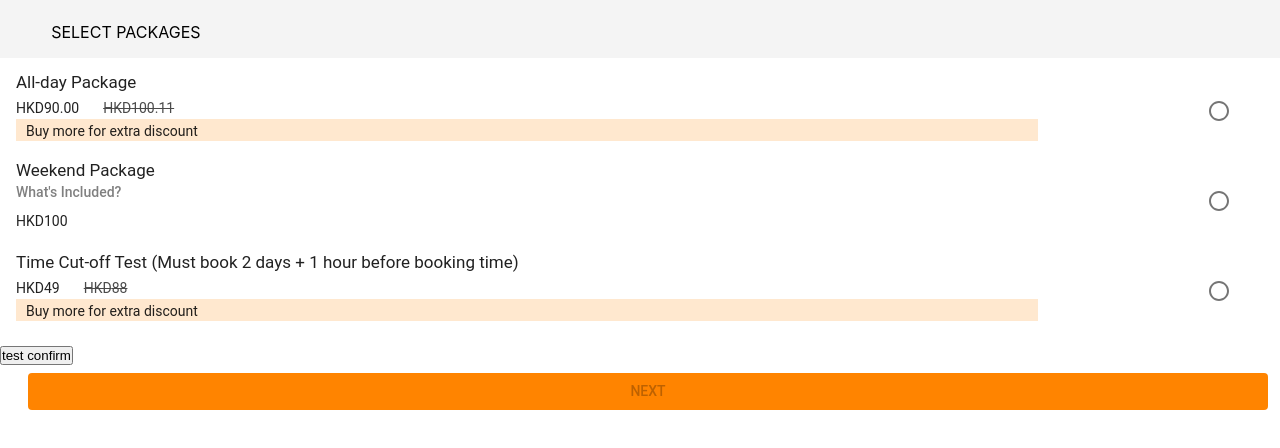
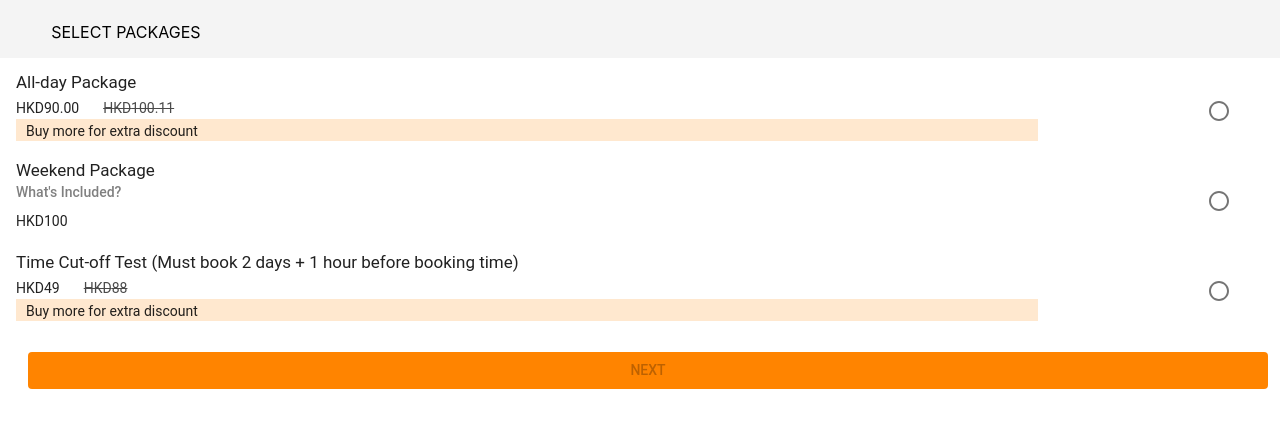
Before and after one commit to vincexiaoguangliu/purchase-flow-3.0, a React (Create React App) app in the folder mypf3.0/: page / in a window 1280 px wide. Shown: the top 448 px of the page. Built offline with nearby package versions, Linux system fonts and the light colour scheme.

Commit message:
send quantity data

```diff
--- a/mypf3.0/src/App.js
+++ b/mypf3.0/src/App.js
@@ -23,7 +23,8 @@ class App extends Component {
     super(props);
     this.state = {
       confirmInfo: {},
-      // peopleandPrice: {}
+      peopleandPriceandTitle: [], //给confirmation用 有 count price title
+      peopleandTitle: {}, //给confirmation用
       nextstate: false,
       afterFirstConfirm: false
     };
@@ -71,8 +72,7 @@ class App extends Component {
     const tmpConfirmInfo = this.state.confirmInfo
     tmpConfirmInfo[key] = value
     this.setState({
-      confirmInfo: tmpConfirmInfo,
-      isShowConfirmation: false
+      confirmInfo: tmpConfirmInfo
     })
   }
 
@@ -80,8 +80,15 @@ class App extends Component {
   peopleandPrice(pp){
     console.log(pp);
     // this.state.peopleandPrice = pp;
-    this.setState({peopleandPrice: pp, quantityContral: pp.number});
-    console.log(this.state.peopleandPrice);
+    this.setState({peopleandPrice: pp, quantityContral: pp.number},function(){
+      for(let i = 0; i<this.state.peopleandPrice.number.length; i++){
+        this.state.peopleandTitle.count = this.state.peopleandPrice.number[i];
+        this.state.peopleandTitle.price = this.state.peopleandPrice.price[i];
+        this.state.peopleandTitle.title = this.state.peopleandPrice.title[i];
+        this.state.peopleandPriceandTitle[i] = this.state.peopleandTitle;
+      }
+      console.log(this.state.peopleandPriceandTitle);
+    });
   }
 
   testConfirm = () => {
@@ -97,9 +104,7 @@ class App extends Component {
         }
       }
     }
-    this.setState({
-      isShowConfirmation: true
-    })
+
     tmpPromotionItem.ratio = tmpPromotionItem.title.slice(0, tmpPromotionItem.title.indexOf('%'))
     const tmpConfirmInfo = this.state.confirmInfo
     tmpConfirmInfo.promotionItem = tmpPromotionItem
@@ -139,6 +144,7 @@ class App extends Component {
   }
   //接收bottombutton传过来的值 用于显示userinformation questionlist promotion list
   handleNext(flag){
+    this.testConfirm();
     this.setState({
       nextstate: flag
     })
@@ -202,8 +208,7 @@ class App extends Component {
             getQuestionListAnswers={this.handleConfirmInfo}/>
         }
         {this.state.nextstate && <Promotionlist promotionList={promotionList} peopleandprice={this.state.peopleandPrice}/>}
-        <button onClick={this.testConfirm}>test confirm</button>
-        {this.state.isShowConfirmation && this.state.afterFirstConfirm && <Confirmation confirmInfo={this.state.confirmInfo}/>}
+        {this.state.afterFirstConfirm && <Confirmation confirmInfo={this.state.confirmInfo}/>}
         {/* <PaymentMethod /> */}
         <BottomButton quantityContral={this.state.quantityContral} onHandleNext={this.handleNext} onHandleFirstConfirm={this.handleFirstConfirm}/>
       </div>
--- a/mypf3.0/src/pfComponent/quantity.js
+++ b/mypf3.0/src/pfComponent/quantity.js
@@ -38,7 +38,8 @@ class Quantity extends Component {
                        afterAddDiscount: [], //discountereminder函数需要下下步的折扣价   这里用来存储
                        peopleandPrice: {  //供传给promotionList使用
                            number: [],
-                           price: []
+                           price: [],
+                           title: []
                        }
                     };
         this.addQuantity = this.addQuantity.bind(this);
@@ -48,6 +49,7 @@ class Quantity extends Component {
 
     componentWillMount(){
         for(let i = 0; i<this.state.dealitemTypes.length; i++){
+            this.state.peopleandPrice.title[i] = this.state.dealitemTypes[i].title;
             //判断购买上限
             if(this.state.dealitemTypes[i].maxQuantity != -1){
                 this.state.maxQuantity[i] = this.state.dealitemTypes[i].maxQuantity;
```
